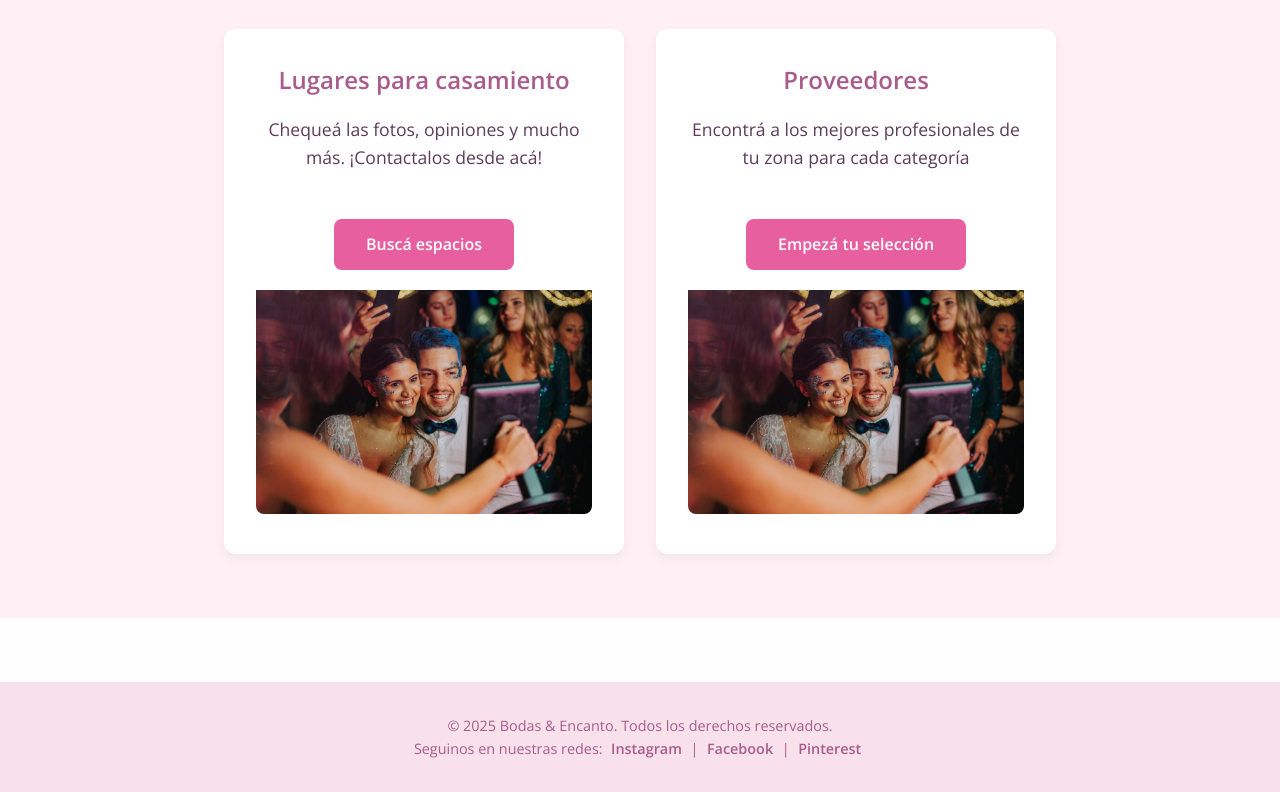
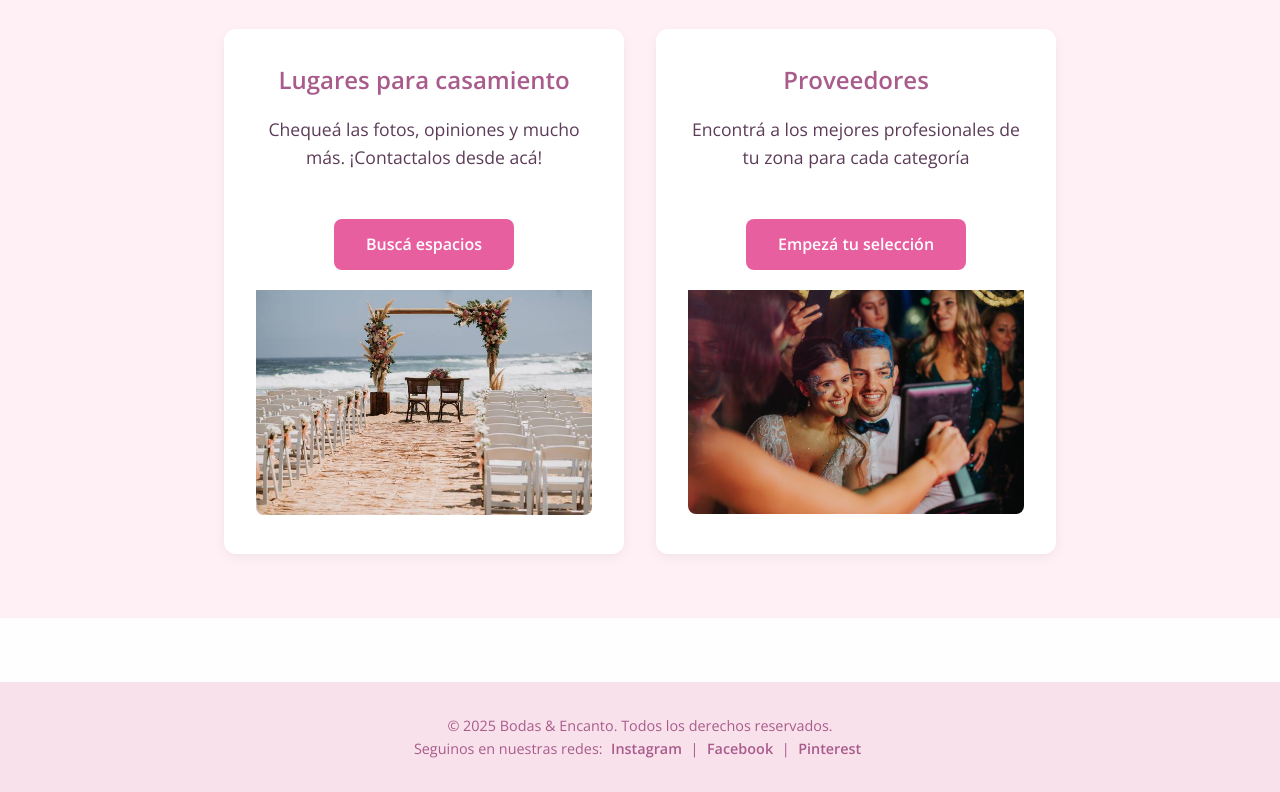
Before and after one commit to lozalen341/Bodas-Encanto, a plain HTML site: page index.html in a window 1280 px wide. Shown: the part 652-1444 px from the top of the page. Drawn offline with nearby package versions, Linux system fonts and the light colour scheme.

Commit message:
Update index.html
icono y lugar

```diff
--- a/index.html
+++ b/index.html
@@ -5,7 +5,7 @@
     <meta name="viewport" content="width=device-width, initial-scale=1.0">
     <title>Bodas & Encanto</title>
     <link rel="stylesheet" href="style.css">
-    <link rel="icon" href="./img/favicon.png" type="image/x-icon">
+    <link rel="icon" href="img/favicon.png" type="image/x-icon">
 </head>
 <body>
 
@@ -38,7 +38,7 @@
                 <h3>Lugares para casamiento</h3>
                 <p>Chequeá las fotos, opiniones y mucho más. ¡Contactalos desde acá!</p>
                 <a href="https://www.revistabodas.com.uy/salones-de-fiestas-en-buenos-aires-para-tu-casamiento/" class="boton">Buscá espacios</a>
-                <img src="img/proovedores.jpeg" alt="">
+                <img src="img/lugar.jpeg" alt="">
             </div>
 
             <div class="bloque">
```
